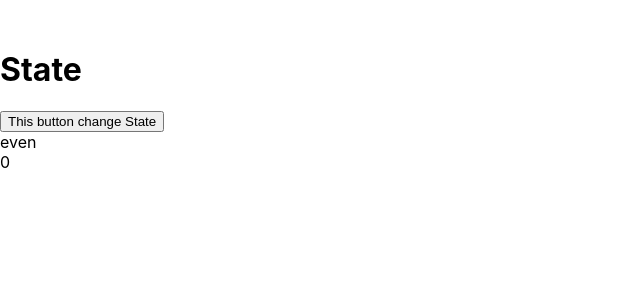
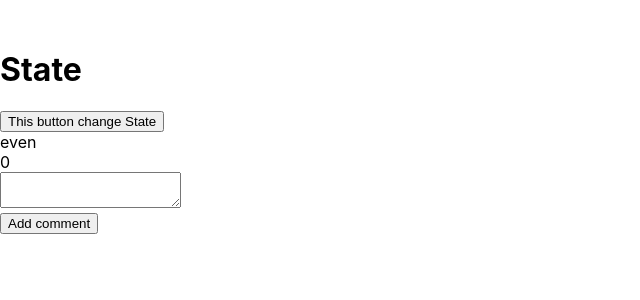
Before and after one commit to SeddiMK/18_React, a React (Create React App) app in the folder app_5/: page / in a window 1280 px wide. Shown: the top 300 px of the page, without its empty margins (0-640 px from the left). Built offline with nearby package versions, Linux system fonts and the light colour scheme.

Commit message:
React-5_State

```diff
--- a/app_5/src/Comp1.js
+++ b/app_5/src/Comp1.js
@@ -23,6 +23,15 @@ class Comp1 extends React.Component {
         </div>
         <div>{this.state.count % 2 === 0 ? 'even' : 'odd'}</div>
         <div>{this.state.count}</div>
+        <div>
+          <textarea></textarea>
+        </div>
+        <div>
+          <button onClick={this.addComment}>Add comment</button>
+        </div>
+        <div>
+          <ul></ul>
+        </div>
       </>
     );
   }
```
